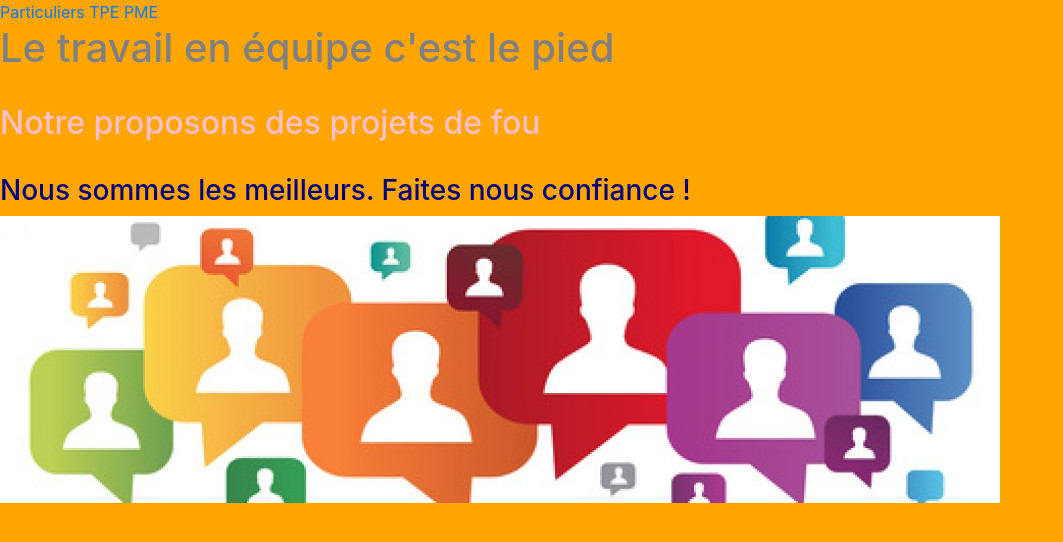
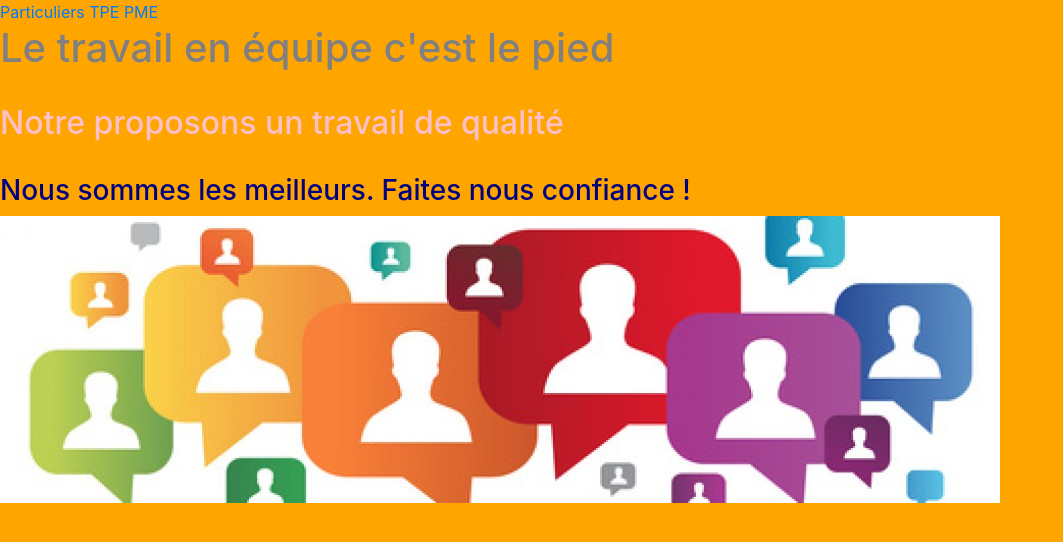
Before and after one commit to MarieJourdain/tp3-collaboration, a plain HTML site: page index.html in a window 1280 px wide. Shown: the whole page, without its empty margins (0-1063 px from the left). Drawn offline with nearby package versions, Linux system fonts and the light colour scheme.

Commit message:
les dernieres modifs

```diff
--- a/index.html
+++ b/index.html
@@ -9,7 +9,7 @@
     <link rel="stylesheet" href="https://maxcdn.bootstrapcdn.com/bootstrap/4.0.0/css/bootstrap.min.css" integrity="sha384-Gn5384xqQ1aoWXA+058RXPxPg6fy4IWvTNh0E263XmFcJlSAwiGgFAW/dAiS6JXm" crossorigin="anonymous">
     <link rel="stylesheet" type="text/css" href="css/main.css">
 
-    <title>TP3! Maintenant on collabore et c'est mortel</title>
+    <title>TP3! Bienvenue dans notre super entreprise d'informatique</title>
   </head>
   <body>
 
@@ -22,7 +22,7 @@
      <h1>Le travail en équipe c'est le pied</h1>
 
      </br>
-     <h2>Notre proposons des projets de fou</h2>
+     <h2>Notre proposons un travail de qualité</h2>
 
      </br>
 
```
Also changed, not shown: particuliers.html (+1 -1 lines).
